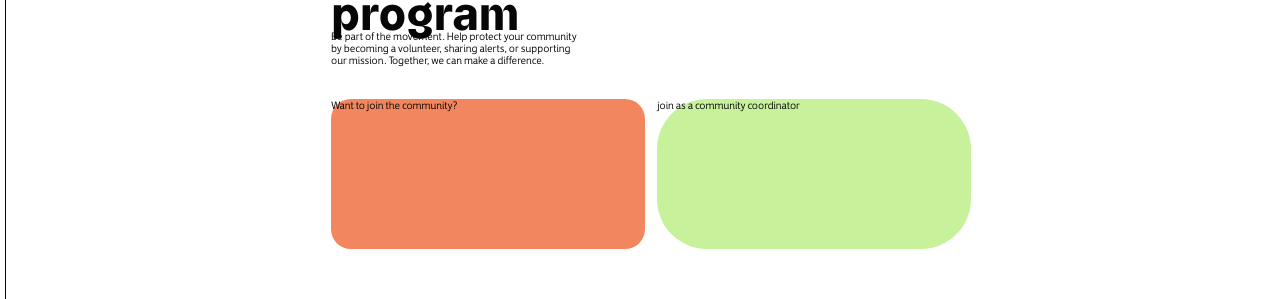
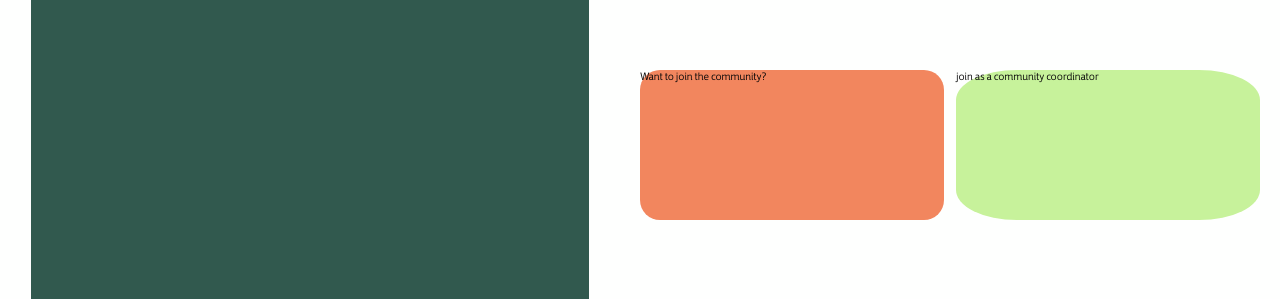
Before and after one commit to wakahuNgacha/AmberAlertKe, a Nuxt app: page / in a window 1280 px wide. Shown: the part 2092-2391 px from the top of the page. Built offline with nearby package versions, Linux system fonts and the light colour scheme.

Commit message:
fix: correction on scoped css

```diff
--- a/components/HowToJoinComponent.vue
+++ b/components/HowToJoinComponent.vue
@@ -82,6 +82,6 @@
     background-color: var(--amberalert-green);
     width: 49%;
     height:150px;
-    border-radius: 50px;
+    border-radius: 20%;
 }
 </style>
--- a/components/home/MissingPersonCard.vue
+++ b/components/home/MissingPersonCard.vue
@@ -27,7 +27,7 @@
 
 </script>
 
-<style>
+<style scoped>
 .holder{
     width: 300px;
     height: 400px;
```
